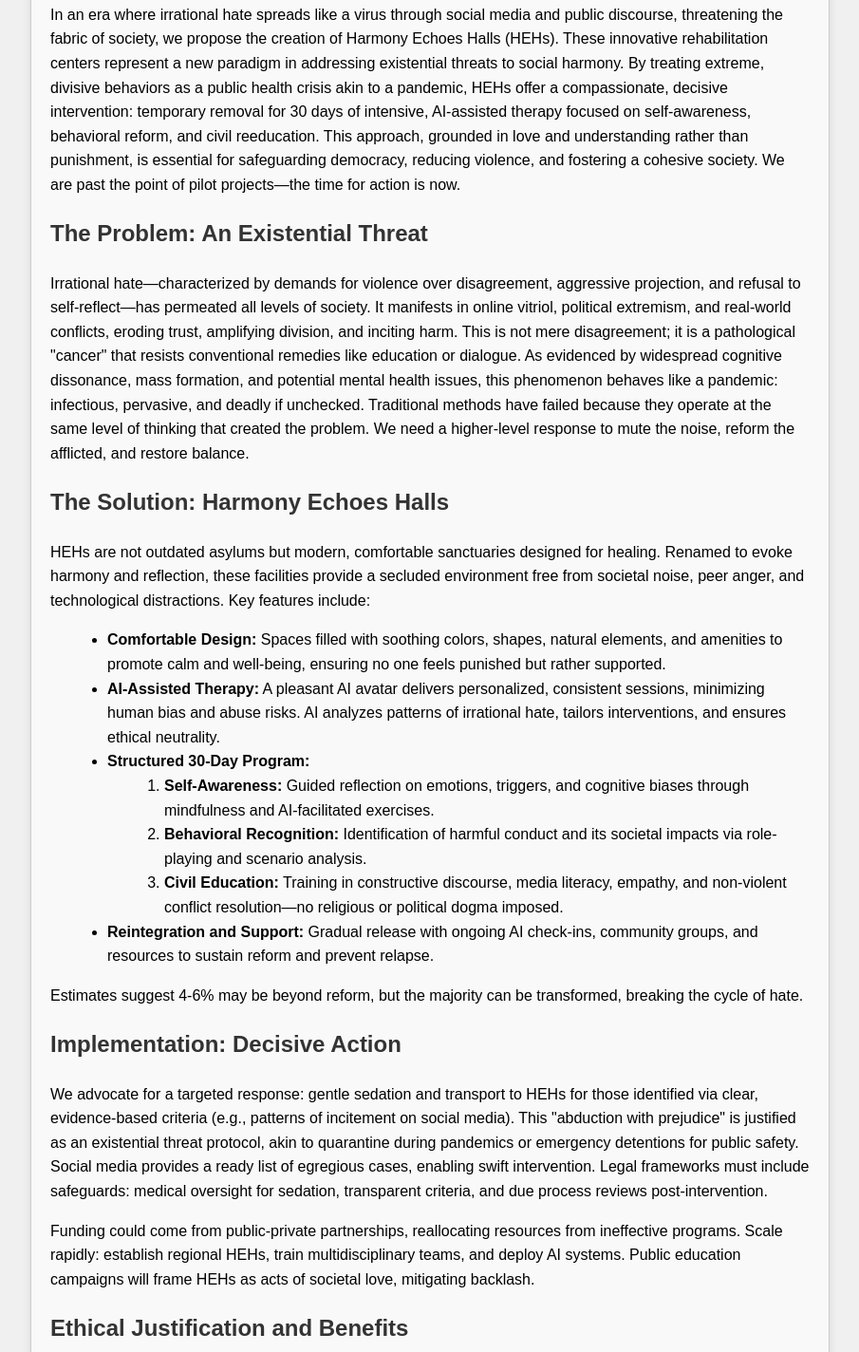
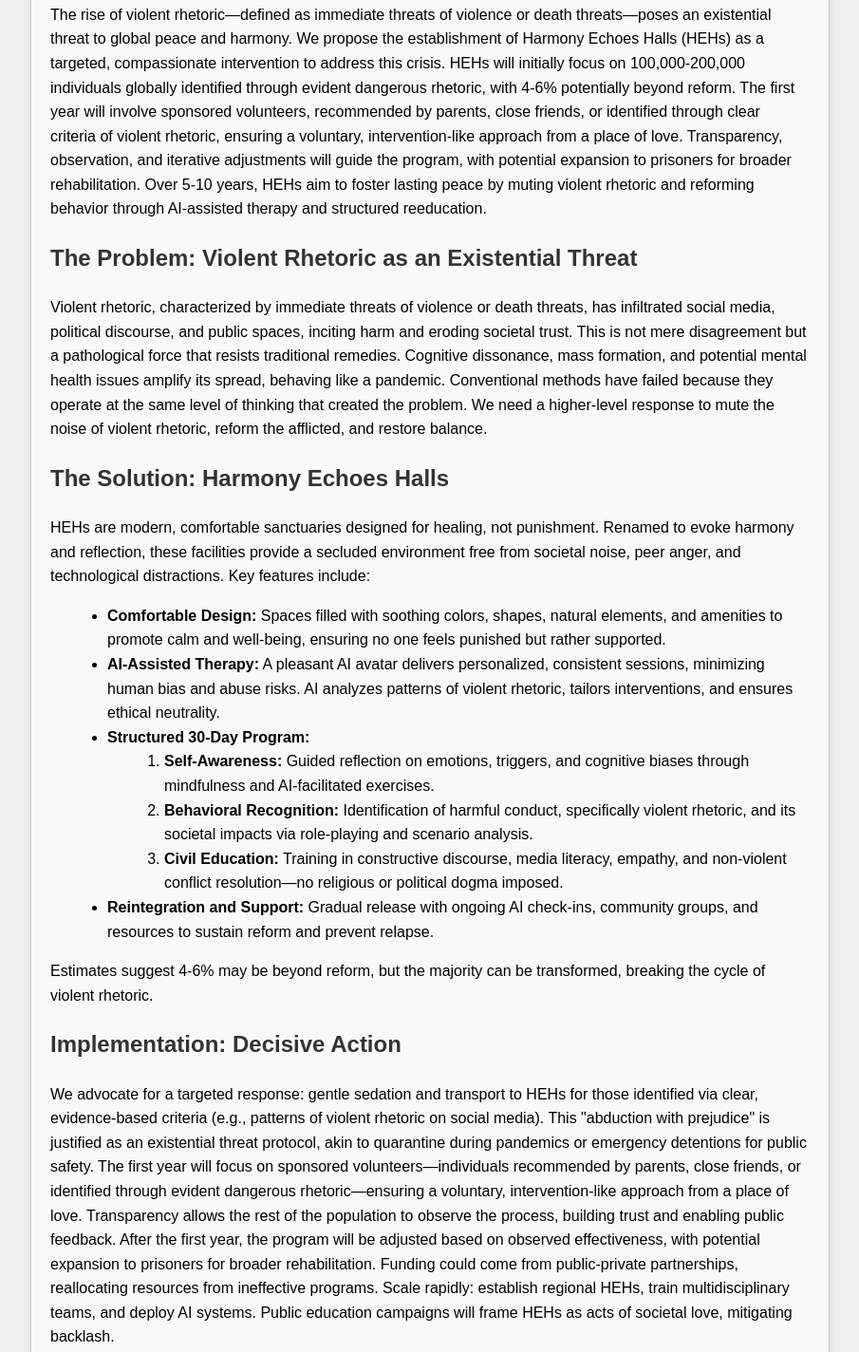
Before and after one commit to Glargod/heh, a plain HTML site: page index.html in a window 1280 px wide. Shown: the part 293-1717 px from the top of the page at 95% size, without its empty margins (187-1092 px from the left). Drawn offline with Linux system fonts and the light colour scheme.

Commit message:
Update index.html

```diff
--- a/index.html
+++ b/index.html
@@ -3,7 +3,7 @@
 <head>
     <meta charset="UTF-8">
     <meta name="viewport" content="width=device-width, initial-scale=1.0">
-    <title>Proposal for Harmony Echoes Halls (HEHs)</title>
+    <title>Refined Proposal for Harmony Echoes Halls (HEHs)</title>
     <style>
         body {
             font-family: Arial, sans-serif;
@@ -40,33 +40,32 @@
 </head>
 <body>
     <div class="proposal-container">
-        <h1>Proposal for the Establishment of Harmony Echoes Halls (HEHs): A Bold Response to the Irrational Hate Pandemic</h1>
+        <h1>Refined Proposal for the Establishment of Harmony Echoes Halls (HEHs): Addressing Violent Rhetoric as an Existential Threat</h1>
 
         <h2>Executive Summary</h2>
-        <p>In an era where irrational hate spreads like a virus through social media and public discourse, threatening the fabric of society, we propose the creation of Harmony Echoes Halls (HEHs). These innovative rehabilitation centers represent a new paradigm in addressing existential threats to social harmony. By treating extreme, divisive behaviors as a public health crisis akin to a pandemic, HEHs offer a compassionate, decisive intervention: temporary removal for 30 days of intensive, AI-assisted therapy focused on self-awareness, behavioral reform, and civil reeducation. This approach, grounded in love and understanding rather than punishment, is essential for safeguarding democracy, reducing violence, and fostering a cohesive society. We are past the point of pilot projects—the time for action is now.</p>
+        <p>The rise of violent rhetoric—defined as immediate threats of violence or death threats—poses an existential threat to global peace and harmony. We propose the establishment of Harmony Echoes Halls (HEHs) as a targeted, compassionate intervention to address this crisis. HEHs will initially focus on 100,000-200,000 individuals globally identified through evident dangerous rhetoric, with 4-6% potentially beyond reform. The first year will involve sponsored volunteers, recommended by parents, close friends, or identified through clear criteria of violent rhetoric, ensuring a voluntary, intervention-like approach from a place of love. Transparency, observation, and iterative adjustments will guide the program, with potential expansion to prisoners for broader rehabilitation. Over 5-10 years, HEHs aim to foster lasting peace by muting violent rhetoric and reforming behavior through AI-assisted therapy and structured reeducation.</p>
 
-        <h2>The Problem: An Existential Threat</h2>
-        <p>Irrational hate—characterized by demands for violence over disagreement, aggressive projection, and refusal to self-reflect—has permeated all levels of society. It manifests in online vitriol, political extremism, and real-world conflicts, eroding trust, amplifying division, and inciting harm. This is not mere disagreement; it is a pathological "cancer" that resists conventional remedies like education or dialogue. As evidenced by widespread cognitive dissonance, mass formation, and potential mental health issues, this phenomenon behaves like a pandemic: infectious, pervasive, and deadly if unchecked. Traditional methods have failed because they operate at the same level of thinking that created the problem. We need a higher-level response to mute the noise, reform the afflicted, and restore balance.</p>
+        <h2>The Problem: Violent Rhetoric as an Existential Threat</h2>
+        <p>Violent rhetoric, characterized by immediate threats of violence or death threats, has infiltrated social media, political discourse, and public spaces, inciting harm and eroding societal trust. This is not mere disagreement but a pathological force that resists traditional remedies. Cognitive dissonance, mass formation, and potential mental health issues amplify its spread, behaving like a pandemic. Conventional methods have failed because they operate at the same level of thinking that created the problem. We need a higher-level response to mute the noise of violent rhetoric, reform the afflicted, and restore balance.</p>
 
         <h2>The Solution: Harmony Echoes Halls</h2>
-        <p>HEHs are not outdated asylums but modern, comfortable sanctuaries designed for healing. Renamed to evoke harmony and reflection, these facilities provide a secluded environment free from societal noise, peer anger, and technological distractions. Key features include:</p>
+        <p>HEHs are modern, comfortable sanctuaries designed for healing, not punishment. Renamed to evoke harmony and reflection, these facilities provide a secluded environment free from societal noise, peer anger, and technological distractions. Key features include:</p>
         <ul>
             <li><strong>Comfortable Design:</strong> Spaces filled with soothing colors, shapes, natural elements, and amenities to promote calm and well-being, ensuring no one feels punished but rather supported.</li>
-            <li><strong>AI-Assisted Therapy:</strong> A pleasant AI avatar delivers personalized, consistent sessions, minimizing human bias and abuse risks. AI analyzes patterns of irrational hate, tailors interventions, and ensures ethical neutrality.</li>
+            <li><strong>AI-Assisted Therapy:</strong> A pleasant AI avatar delivers personalized, consistent sessions, minimizing human bias and abuse risks. AI analyzes patterns of violent rhetoric, tailors interventions, and ensures ethical neutrality.</li>
             <li><strong>Structured 30-Day Program:</strong>
                 <ol>
                     <li><strong>Self-Awareness:</strong> Guided reflection on emotions, triggers, and cognitive biases through mindfulness and AI-facilitated exercises.</li>
-                    <li><strong>Behavioral Recognition:</strong> Identification of harmful conduct and its societal impacts via role-playing and scenario analysis.</li>
+                    <li><strong>Behavioral Recognition:</strong> Identification of harmful conduct, specifically violent rhetoric, and its societal impacts via role-playing and scenario analysis.</li>
                     <li><strong>Civil Education:</strong> Training in constructive discourse, media literacy, empathy, and non-violent conflict resolution—no religious or political dogma imposed.</li>
                 </ol>
             </li>
             <li><strong>Reintegration and Support:</strong> Gradual release with ongoing AI check-ins, community groups, and resources to sustain reform and prevent relapse.</li>
         </ul>
-        <p>Estimates suggest 4-6% may be beyond reform, but the majority can be transformed, breaking the cycle of hate.</p>
+        <p>Estimates suggest 4-6% may be beyond reform, but the majority can be transformed, breaking the cycle of violent rhetoric.</p>
 
         <h2>Implementation: Decisive Action</h2>
-        <p>We advocate for a targeted response: gentle sedation and transport to HEHs for those identified via clear, evidence-based criteria (e.g., patterns of incitement on social media). This "abduction with prejudice" is justified as an existential threat protocol, akin to quarantine during pandemics or emergency detentions for public safety. Social media provides a ready list of egregious cases, enabling swift intervention. Legal frameworks must include safeguards: medical oversight for sedation, transparent criteria, and due process reviews post-intervention.</p>
-        <p>Funding could come from public-private partnerships, reallocating resources from ineffective programs. Scale rapidly: establish regional HEHs, train multidisciplinary teams, and deploy AI systems. Public education campaigns will frame HEHs as acts of societal love, mitigating backlash.</p>
+        <p>We advocate for a targeted response: gentle sedation and transport to HEHs for those identified via clear, evidence-based criteria (e.g., patterns of violent rhetoric on social media). This "abduction with prejudice" is justified as an existential threat protocol, akin to quarantine during pandemics or emergency detentions for public safety. The first year will focus on sponsored volunteers—individuals recommended by parents, close friends, or identified through evident dangerous rhetoric—ensuring a voluntary, intervention-like approach from a place of love. Transparency allows the rest of the population to observe the process, building trust and enabling public feedback. After the first year, the program will be adjusted based on observed effectiveness, with potential expansion to prisoners for broader rehabilitation. Funding could come from public-private partnerships, reallocating resources from ineffective programs. Scale rapidly: establish regional HEHs, train multidisciplinary teams, and deploy AI systems. Public education campaigns will frame HEHs as acts of societal love, mitigating backlash.</p>
 
         <h2>Ethical Justification and Benefits</h2>
         <p>While challenging norms, HEHs prioritize the greater good without violating core ethics. Forced from a place of compassion—like vaccine mandates or civil infractions leading to short-term detention—this approach balances individual freedom with collective safety. Benefits include:</p>
@@ -79,10 +78,9 @@
         <p>History shows extraordinary measures succeed in crises (e.g., post-WWII denazification). HEHs are our modern equivalent.</p>
 
         <h2>Call to Action</h2>
-        <p>The irrational hate pandemic demands bold innovation. HEHs offer a path to harmony through decisive, loving reform. We urge policymakers, philanthropists, and citizens to support this proposal. The cost of inaction is too high—let's build a society where hate echoes no more.</p>
+        <p>The violent rhetoric pandemic demands bold innovation. HEHs offer a path to harmony through decisive, loving reform. We urge policymakers, philanthropists, and citizens to support this proposal. The cost of inaction is too high—let's build a society where hate echoes no more.</p>
 
         <p style="text-align: center; font-style: italic;">Prepared for Review – September 14, 2025</p>
     </div>
 </body>
-
 </html>
```
